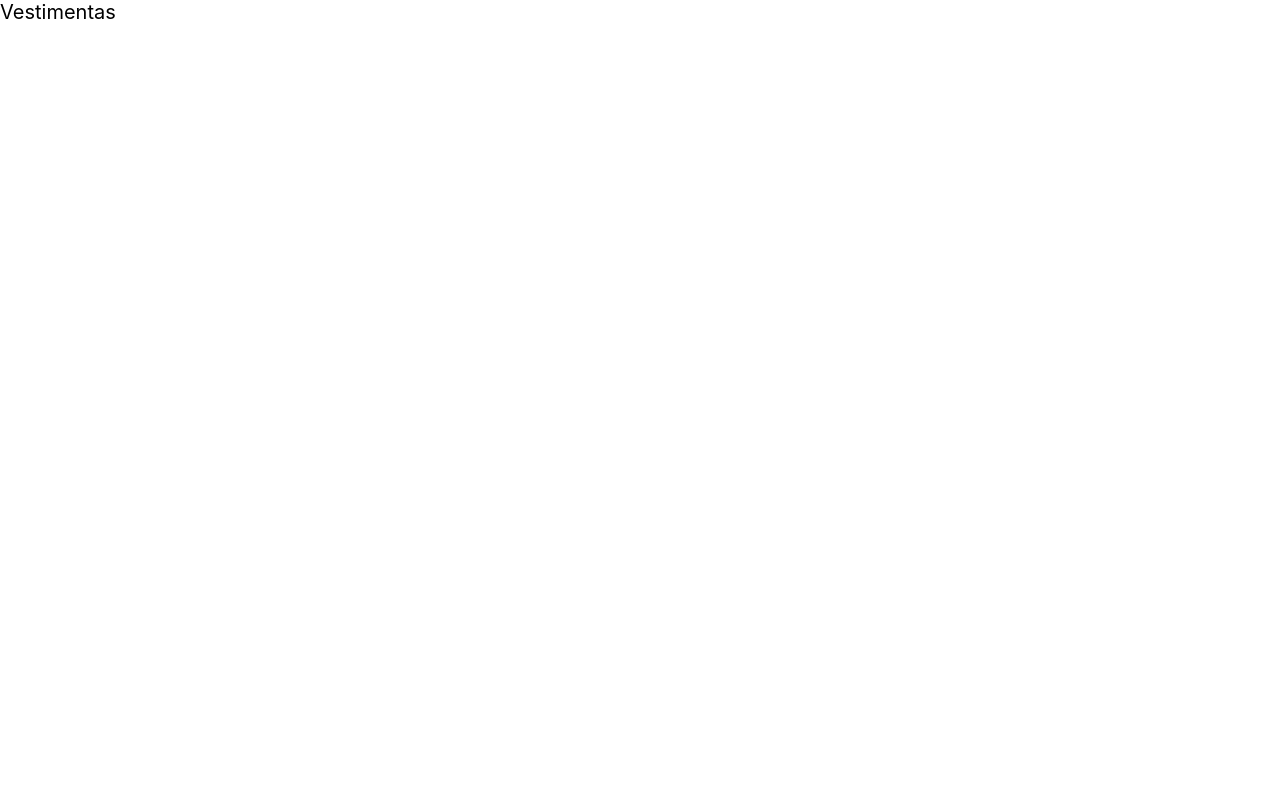
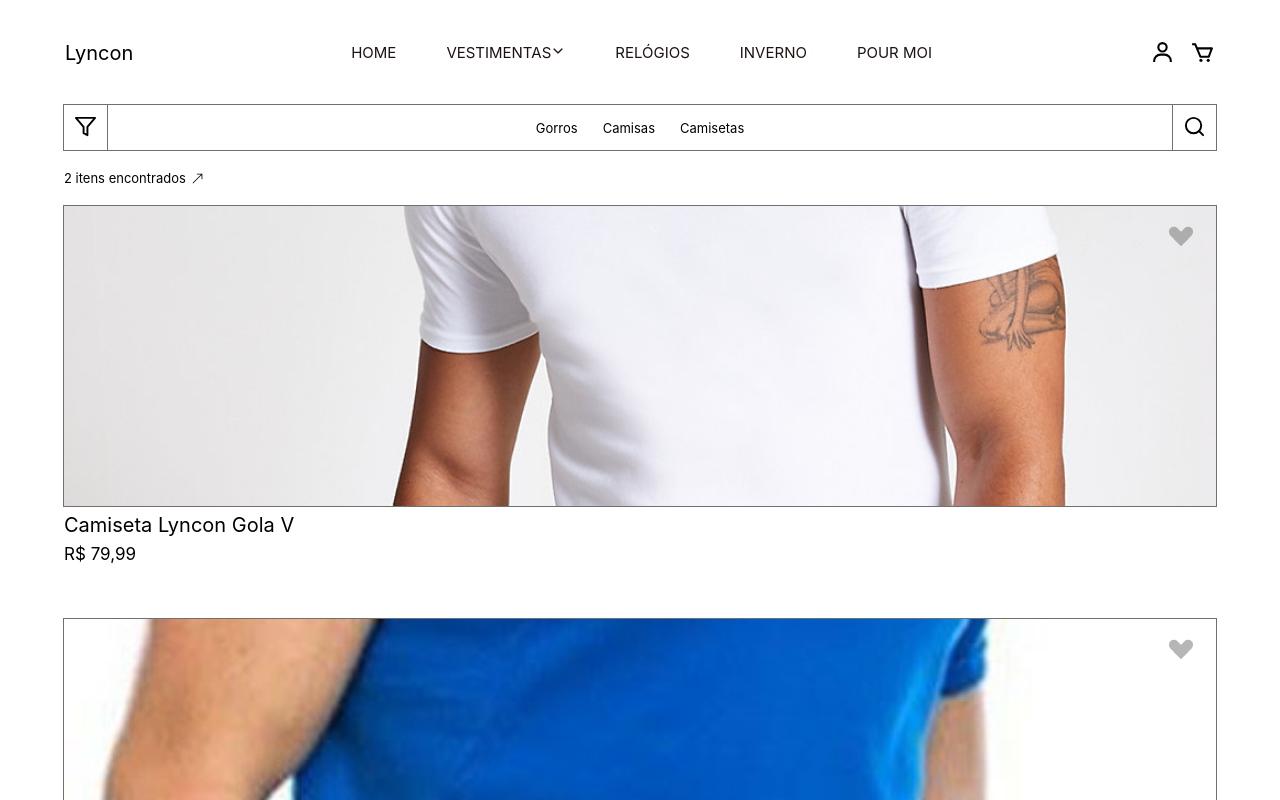
Before and after one commit to carlosr-lotus/Lyncon, a Next.js app: page /vestimentas in a window 1280 px wide. Shown: the top 800 px of the page. Built offline with nearby package versions, Linux system fonts and the light colour scheme.

Commit message:
NEW changes vestimentas page and custom icons

```diff
--- /dev/null
+++ b/src/components/FilterBar.tsx
@@ -0,0 +1,26 @@
+// Icons //
+import { FiFilter, FiSearch } from 'react-icons/fi';
+import { IoIosArrowForward } from 'react-icons/io';
+
+import styles from '../styles/components/FilterBar.module.css';
+
+export default function FilterBar() {
+    return (
+        <div className={styles.filterBarContainer}>
+
+            <div>
+                <FiFilter size={23} />
+            </div>
+            <div className={styles.filterOptions}>
+                <p>Gorros</p>
+                <p>Camisas</p>
+                <p>Camisetas</p>
+                <IoIosArrowForward size={13} />
+            </div>
+            <div>
+                <FiSearch size={23} />
+            </div>
+
+        </div>
+    )
+}
--- /dev/null
+++ b/src/components/ListProducts.tsx
@@ -0,0 +1,35 @@
+import HeartIcon from './customIcons/HeartIcon';
+
+import { AiOutlineHeart } from 'react-icons/ai';
+import { BsArrowUpRight } from 'react-icons/bs';
+
+import styles from '../styles/components/ListProducts.module.css';
+
+export default function ListProducts() {
+    return (
+        <div className={styles.globalContainerListProducts}>
+
+            <div className={styles.amountProductsFound}>
+                <span>2 itens encontrados</span>
+                <BsArrowUpRight />
+            </div>
+
+            <div className={styles.containerListProducts}>
+                <div className={styles.productContainer}>
+                    <img src='/images/vestimentas/camiseta-lyncon-gola-v.jpg' />
+                    <h2>Camiseta Lyncon Gola V</h2>
+                    <h3>R$ 79,99</h3>
+                    {/* <AiOutlineHeart size={20} /> */}
+                    <HeartIcon />
+                </div>
+
+                <div className={styles.productContainer}>
+                    <img src='/images/vestimentas/camiseta-lyncon-sport.jpg' />
+                    <h2>Camiseta Lyncon Sport</h2>
+                    <h3>R$ 89,99</h3>
+                    <HeartIcon />
+                </div>
+            </div>
+        </div>
+    )
+}
--- a/src/components/MenuBar.tsx
+++ b/src/components/MenuBar.tsx
@@ -64,7 +64,7 @@ export default function MenuBar() {
                         <li><a href="/">Home</a></li>
                         <Popup
                             trigger={<li>
-                                <a href="#">
+                                <a href="/vestimentas">
                                     Vestimentas
                                     <IoIosArrowDown size={14} />
                                 </a>
@@ -77,24 +77,25 @@ export default function MenuBar() {
                                 padding: '1rem 1.2rem',
                                 borderRadius: '.5rem',
                                 boxShadow: '0px 2px 5px 0px var(--Box-Shadow-Default)',
-                                transition: '.2s ease-in'
+                                transition: '.2s ease-in',
+                                backgroundColor: '#fff'
                             }}
                         >
                             <div className={styles.subMenuContainer}>
 
-                                <div className={styles.subMenuLink}>
+                                <a href="https://google.com" className={styles.subMenuLink}>
                                     <div className={styles.ballImg} style={{ backgroundColor: 'var(--Menu-Head-Link)' }}>
                                         <FaRedhat size={18} style={{ fill: 'white' }} />
                                     </div>
                                     <p>Cabeça</p>
-                                </div>
+                                </a>
 
-                                <div className={styles.subMenuLink}>
+                                <a href="/vestimentas" className={styles.subMenuLink}>
                                     <div className={styles.ballImg} style={{ backgroundColor: 'var(--Menu-Torso-Link)' }}>
                                         <FaTshirt size={18} style={{ fill: 'white' }} />
                                     </div>
                                     <p>Torso</p>
-                                </div>
+                                </a>
 
                                 <div className={styles.subMenuLink}>
                                     <div className={styles.ballImg} style={{ backgroundColor: 'var(--Menu-Shoes-Link)' }}>
--- /dev/null
+++ b/src/components/customIcons/HeartIcon.tsx
@@ -0,0 +1,9 @@
+import styles from '../../styles/components/customIcons/HeartIcon.module.css';
+
+export default function HeartIcon() {
+    return (
+        <div className={styles.heartIconContainer}>
+            <div className={styles.heartIcon}></div>
+        </div>
+    )
+}
--- a/src/pages/vestimentas/index.tsx
+++ b/src/pages/vestimentas/index.tsx
@@ -1,5 +1,15 @@
+import MenuBar from "../../components/MenuBar"
+import FilterBar from "../../components/FilterBar";
+import ListProducts from "../../components/ListProducts";
+
+import styles from '../../styles/pages/Vestimentas.module.css';
+
 export default function VestimentasPage() {
     return (
-        <h1>Vestimentas</h1>
+        <>
+            <MenuBar />
+            <FilterBar />
+            <ListProducts />
+        </>
     )
 }
--- /dev/null
+++ b/src/styles/components/FilterBar.module.css
@@ -0,0 +1,49 @@
+.filterBarContainer {
+    width: 90%;
+    margin: 0 auto;
+    /* padding: 1rem 1.5rem; */
+
+    display: grid;
+    grid-template-columns: max-content 1fr max-content;
+    align-items: center;
+
+    outline: 1px solid var(--Outline-Color);
+}
+
+.filterBarContainer > div:nth-child(1) {
+    padding: 1rem;
+    border-right: 1px solid var(--Outline-Color);
+}
+
+.filterBarContainer > div:nth-child(3) {
+    padding: 1rem;
+    border-left: 1px solid var(--Outline-Color);
+}
+
+.filterOptions {
+    display: flex;
+    align-items: center;
+    justify-content: center;
+    gap: 2.5rem;
+}
+
+.filterOptions p {
+    font-size: 1.3rem;
+    cursor: pointer;
+}
+
+@media (min-width: 1024px) {
+    .filterOptions p {
+        font-size: 1.5rem;
+        opacity: .3;
+        transition: .2s;
+    }
+
+    .filterOptions p:hover {
+        opacity: 1;
+    }
+
+    .filterOptions svg {
+        display: none;
+    }
+}
--- /dev/null
+++ b/src/styles/components/ListProducts.module.css
@@ -0,0 +1,50 @@
+.globalContainerListProducts {
+    width: 90%;
+    margin: 0 auto;
+    padding: 2rem 0;
+}
+
+.amountProductsFound {
+    padding-bottom:2rem;
+    font-size: 1.3rem;
+
+    display: flex;
+    align-items: center;
+    gap: .5rem;
+}
+
+.containerListProducts {
+    display: grid;
+    gap: 5.5rem;
+}
+
+.containerListProducts .productContainer img {
+    width: 100%;
+    max-height: 30rem;
+    object-fit: cover;
+    outline: 1px solid var(--Outline-Color);
+}
+
+.productContainer {
+    position: relative;
+    display: grid;
+    gap: .7rem;
+}
+
+.productContainer h2 {
+    font-size: 2rem;
+}
+
+.productContainer h3 {
+    font-size: 1.7rem;
+}
+
+.productContainer div {
+    position: absolute;
+    top: 1rem;
+    right: 1.5rem;
+}
+
+.productContainer svg:hover {
+    fill: #F75C5C;
+}
--- a/src/styles/components/MenuBar.module.css
+++ b/src/styles/components/MenuBar.module.css
@@ -7,6 +7,7 @@
     grid-template-columns: 1fr 1fr;
     grid-template-rows: max-content 1fr .5fr;
     align-items: center;
+
 }
 
 .homeHeaderContainer {
@@ -117,28 +118,32 @@
 
     .subMenuContainer {
         display: grid;
-        gap: .8rem;
+        gap: 0rem;
     }
 
     .ballImg {
         width: 3rem;
         height: 3rem;
         border-radius: 100%;
-        background-color: var(--Menu-Head-Link);
-    }
 
-    .ballImg {
         display: flex;
         justify-content: center;
         align-items: center;
     }
 
     .subMenuLink {
+        padding: .5rem .5rem;
         display: flex;
         align-items: center;
         gap: 1rem;
 
         cursor: pointer;
+        transition: .1s;
+    }
+
+    .subMenuLink:hover {
+        border-radius: .5rem;
+        background-color: var(--Submenu-Link-Hover);
     }
 
     .subMenuLink p {
--- /dev/null
+++ b/src/styles/components/customIcons/HeartIcon.module.css
@@ -0,0 +1,91 @@
+.heartIconContainer {
+    width: 15px;
+    height: 15px;
+}
+
+.heartIcon {
+    position: relative;
+    width: 100%;
+    height: 100%;
+    object-fit: cover;
+
+    cursor: pointer;
+    opacity: .5;
+}
+
+.heartIcon:hover {
+    opacity: 1;
+    animation: heartbeat 1s infinite;
+}
+
+.heartIcon::before,
+.heartIcon::after {
+    position: absolute;
+    content: "";
+    left: 1rem;
+    top: 0;
+    width: 1rem;
+    height: 2rem;
+    background-color: var(--Outline-Color);
+    /* background-color: red; */
+    border-radius: 5rem 5rem 0 0;
+    -moz-border-radius: 5rem 5rem 0 0;
+    -webkit-transform: rotate(-45deg);
+       -moz-transform: rotate(-45deg);
+        -ms-transform: rotate(-45deg);
+         -o-transform: rotate(-45deg);
+            transform: rotate(-45deg);
+    -webkit-transform-origin: 0 100%;
+       -moz-transform-origin: 0 100%;
+        -ms-transform-origin: 0 100%;
+         -o-transform-origin: 0 100%;
+            transform-origin: 0 100%;
+}
+
+.heartIcon::after {
+    left: 0;
+    transform: rotate(45deg);
+    -webkit-transform: rotate(45deg);
+    -moz-transform: rotate(45deg);
+    -ms-transform: rotate(45deg);
+    -o-transform: rotate(45deg);
+
+    transform-origin :100% 100%;
+    -webkit-transform-origin: 100% 100%;
+    -moz-transform-origin: 100% 100%;
+    -ms-transform-origin: 100% 100%;
+    -o-transform-origin: 100% 100%;
+}
+
+.heartIcon:hover::before,
+.heartIcon:hover::after {
+    background-color: red;
+}
+
+@keyframes heartbeat
+{
+  0%
+  {
+    transform: scale( .75 );
+  }
+  20%
+  {
+    transform: scale( 1 );
+  }
+  40%
+  {
+    transform: scale( .75 );
+  }
+  60%
+  {
+    transform: scale( 1 );
+  }
+  80%
+  {
+    transform: scale( .75 );
+  }
+  100%
+  {
+    transform: scale( .75 );
+  }
+}
--- a/src/styles/globals.css
+++ b/src/styles/globals.css
@@ -6,9 +6,11 @@
 
   /* Secondary Colors */
   --Box-Shadow-Default: #A5A5A5;
+  --Submenu-Link-Hover: #c6c6c6;
   --Menu-Head-Link: #2FA3A3;
   --Menu-Torso-Link: #8A349A;
   --Menu-Shoes-Link: #282929;
+  --Outline-Color: #707070;
 
   /* 1rem = 10px */
   font-size: 62.5%;
@@ -27,6 +29,8 @@ button {
 
 a {
   color: inherit;
+  border: inherit;
+  outline: none;
   text-decoration: none;
 }
 
@@ -34,7 +38,7 @@ ul {
   list-style: none;
 }
 
-h1,h2 {
+h1,h2,h3 {
   font-weight: 400;
 }
 
@@ -42,5 +46,4 @@ h1,h2 {
   margin: 0;
   padding: 0;
   box-sizing: border-box;
-  /* outline: 1px solid magenta; */
 }
--- /dev/null
+++ b/src/styles/pages/Vestimentas.module.css
@@ -0,0 +1,3 @@
+.class {
+    color: magenta;
+}
```
Also changed, not shown: public/images/vestimentas/camiseta-lyncon-gola-v.jpg (added), public/images/vestimentas/camiseta-lyncon-sport.jpg (added).
